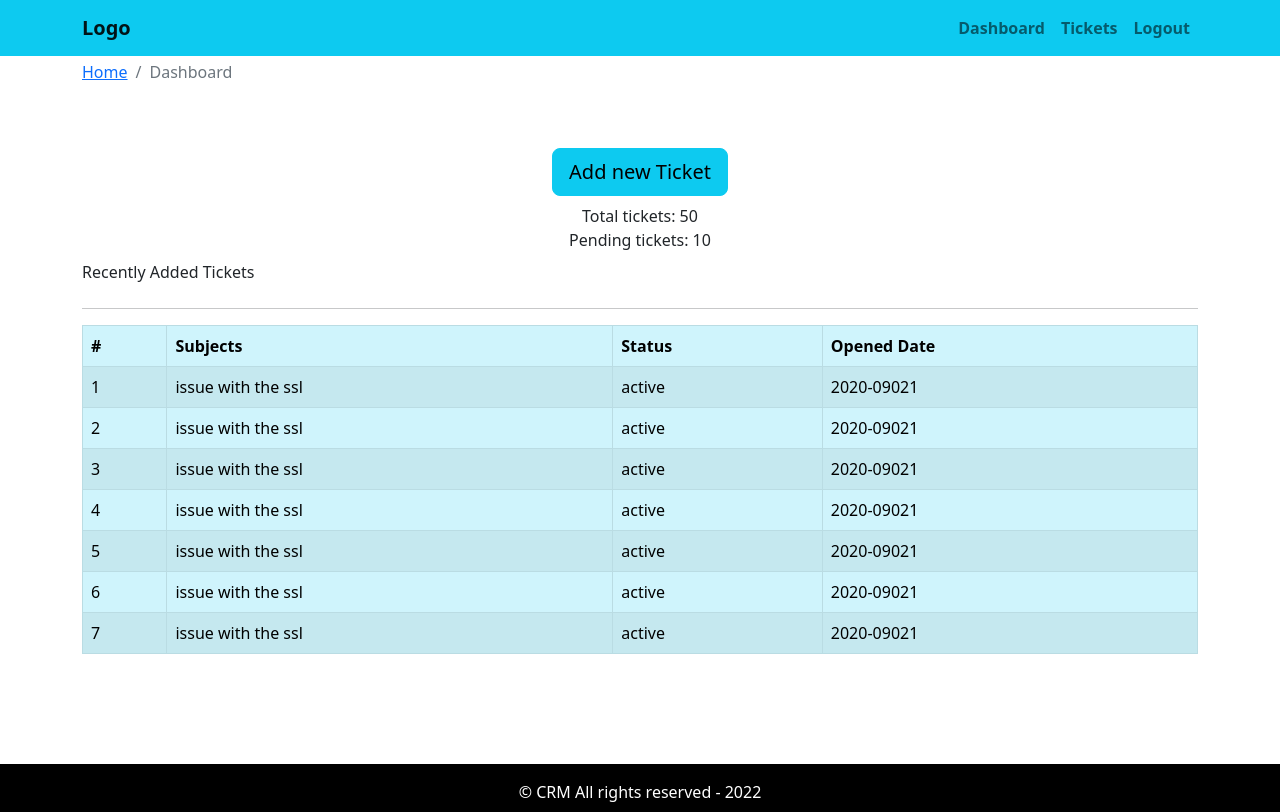
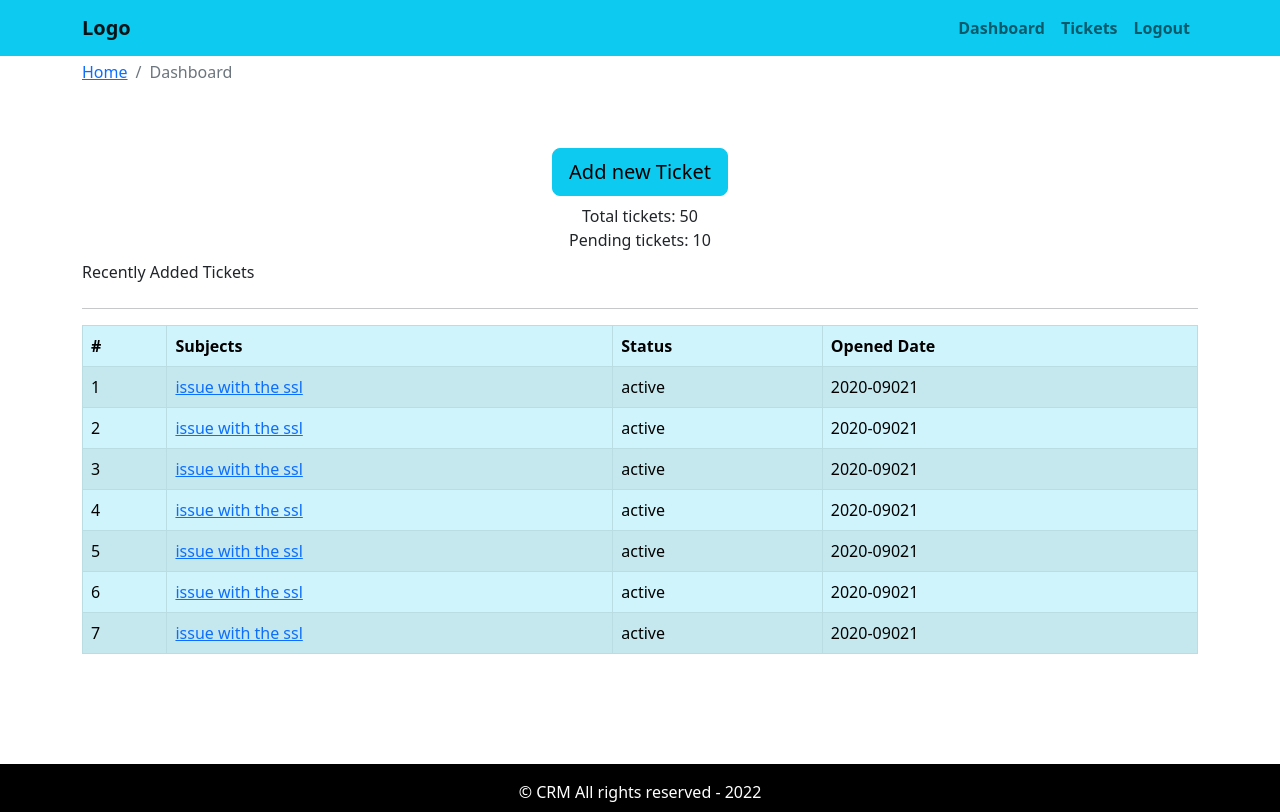
Before and after one commit to krishnashrestha47/frontend-crm, a React (Create React App) app: page /dashboard in a window 1280 px wide. Built offline with nearby package versions, Linux system fonts and the light colour scheme.

Commit message:
Link to add ticket page

```diff
--- a/src/App.js
+++ b/src/App.js
@@ -40,7 +40,7 @@ const App = () => {
           }
         />
         <Route
-          path="/ticket:id"
+          path="/ticket/:id"
           element={
             <PrivateRoute>
               <TicketPage />
--- a/src/components/breadcrumb/BreadcrumbComp.js
+++ b/src/components/breadcrumb/BreadcrumbComp.js
@@ -4,7 +4,7 @@ import { Breadcrumb } from "react-bootstrap";
 export const BreadcrumbComp = ({ page }) => {
   return (
     <Breadcrumb>
-      <Breadcrumb.Item href="/">Home</Breadcrumb.Item>
+      <Breadcrumb.Item href="/dashboard">Home</Breadcrumb.Item>
 
       <Breadcrumb.Item active>{page}</Breadcrumb.Item>
     </Breadcrumb>
--- a/src/components/ticket-table/TicketTable.js
+++ b/src/components/ticket-table/TicketTable.js
@@ -1,5 +1,6 @@
 import React from "react";
 import { Table } from "react-bootstrap";
+import { Link } from "react-router-dom";
 
 export const TicketTable = ({ tickets }) => {
   return (
@@ -21,7 +22,9 @@ export const TicketTable = ({ tickets }) => {
               tickets.map((item) => (
                 <tr>
                   <td>{item.id}</td>
-                  <td>{item.subject}</td>
+                  <td>
+                    <Link to={`/ticket/${item.id}`}>{item.subject}</Link>
+                  </td>
                   <td>{item.status}</td>
                   <td>{item.date}</td>
                 </tr>
--- a/src/pages/dashboard/DashboardPage.js
+++ b/src/pages/dashboard/DashboardPage.js
@@ -3,6 +3,7 @@ import { Button, Col, Container, Row } from "react-bootstrap";
 import { BreadcrumbComp } from "../../components/breadcrumb/BreadcrumbComp";
 import { TicketTable } from "../../components/ticket-table/TicketTable";
 import tickets from "../../asset/data/dummy-tickets.json";
+import { Link } from "react-router-dom";
 
 const DashboardPage = () => {
   return (
@@ -14,9 +15,11 @@ const DashboardPage = () => {
       </Row>
       <Row>
         <Col className="text-center mt-5 mb-2">
-          <Button className="btn btn-lg" variant="info">
-            Add new Ticket
-          </Button>
+          <Link to="/add-ticket">
+            <Button className="btn btn-lg" variant="info">
+              Add new Ticket
+            </Button>
+          </Link>
         </Col>
       </Row>
       <Row>
--- a/src/pages/ticket-listing/TicketListPage.js
+++ b/src/pages/ticket-listing/TicketListPage.js
@@ -5,6 +5,7 @@ import { SearchFormComp } from "../../components/search-form/SearchFormComp";
 import { TicketTable } from "../../components/ticket-table/TicketTable";
 
 import tickets from "../../asset/data/dummy-tickets.json";
+import { Link } from "react-router-dom";
 
 export const TicketListPage = () => {
   const [str, setStr] = useState("");
@@ -34,7 +35,9 @@ export const TicketListPage = () => {
       </Row>
       <Row className="mt-4">
         <Col>
-          <Button variant="info">Add New Ticket</Button>
+          <Link to="/add-ticket">
+            <Button variant="info">Add New Ticket</Button>
+          </Link>
         </Col>
         <Col className="text-end">
           <SearchFormComp handleOnChang={handleOnChange} str={str} />
```
